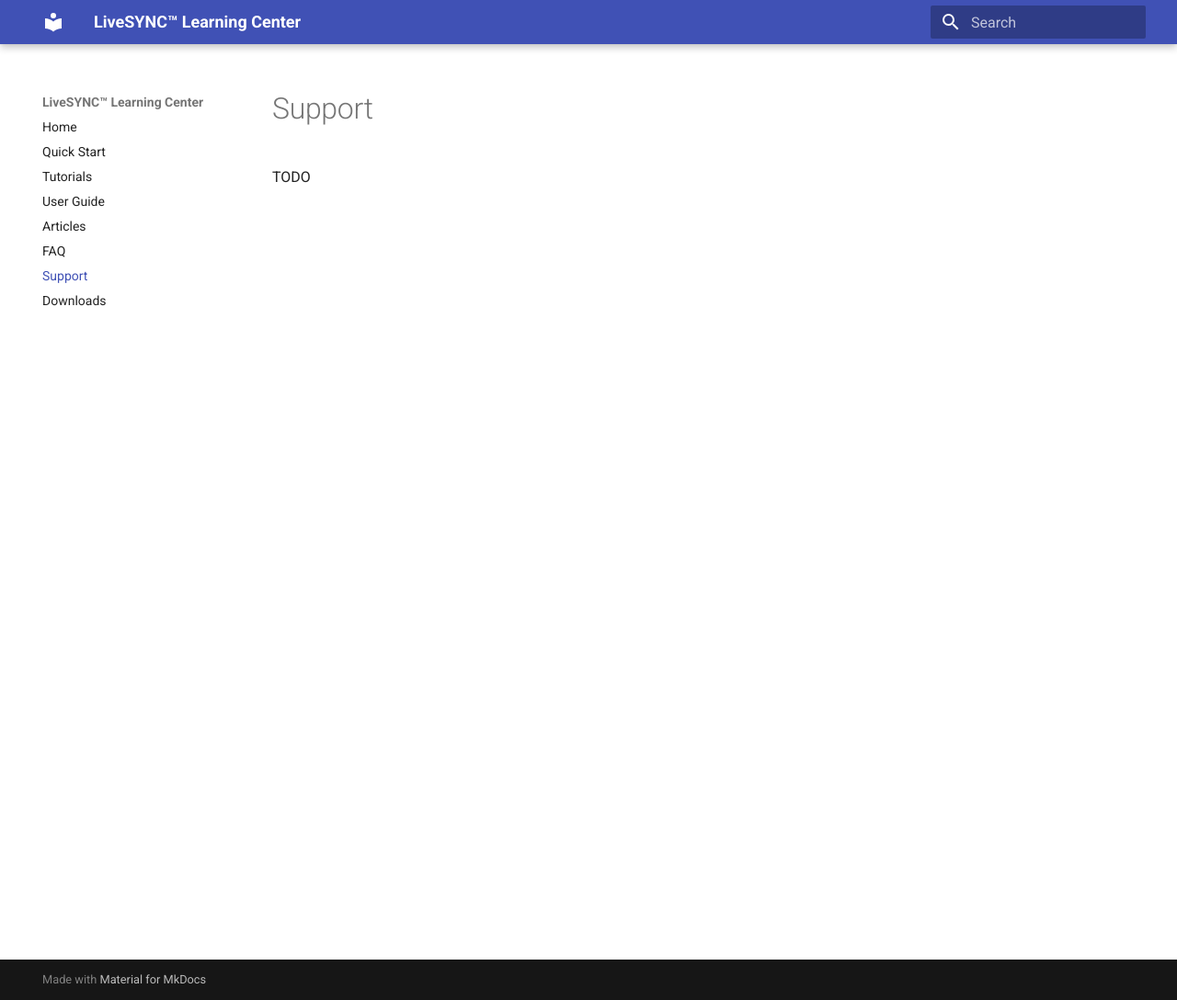
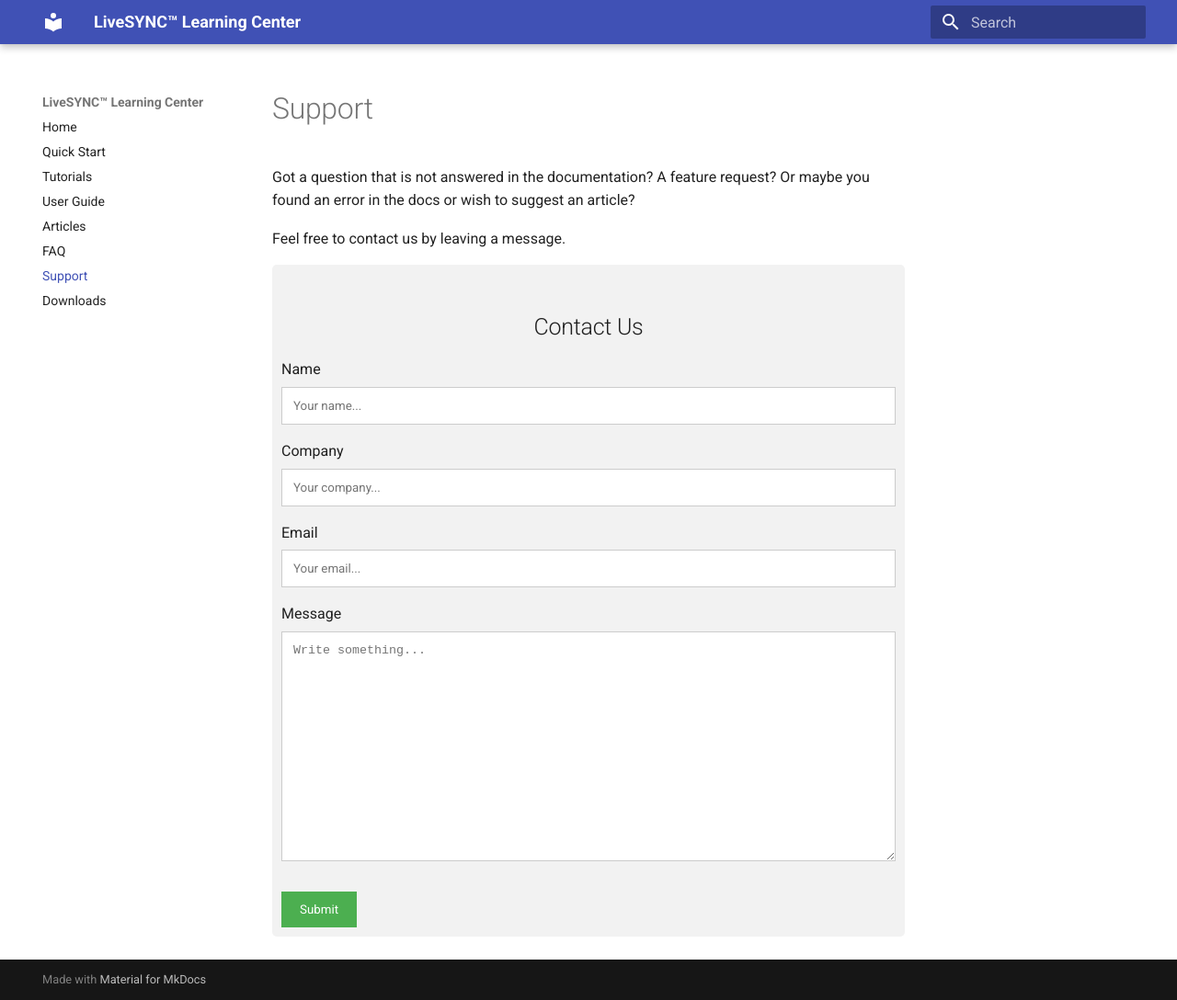
Before and after one commit to FinweLtd/doc-livesync-all, an MkDocs documentation site: the page built from docs/support.md, in a window 1280 px wide and 1088 px high. Shown: the whole window at 92% size. Built offline with MkDocs 1.6.1 and Material for MkDocs 9.7.7, drawn with Linux system fonts in a browser that asks for light colours.

Commit message:
Added a working contact form (by using external service).

```diff
--- a/docs/support.md
+++ b/docs/support.md
@@ -1,3 +1,58 @@
 # Support
 
-TODO
+Got a question that is not answered in the documentation? A feature request? Or maybe you found
+an error in the docs or wish to suggest an article?
+
+Feel free to contact us by leaving a message.
+
+<div class="container">
+<style type="text/css" rel="stylesheet">
+* {
+  box-sizing: border-box;
+}
+input[class=contact], textarea {
+  width: 100%;
+  padding: 12px;
+  border: 1px solid #ccc;
+  margin-top: 6px;
+  margin-bottom: 16px;
+  resize: vertical;
+}
+input[type=submit] {
+  background-color: #4CAF50;
+  color: white;
+  padding: 12px 20px;
+  margin-top: 10px;
+  border: none;
+  cursor: pointer;
+}
+input[type=submit]:hover {
+  background-color: #45a049;
+}
+.container {
+  border-radius: 5px;
+  background-color: #f2f2f2;
+  padding: 10px;
+}
+</style>
+  <div style="text-align:center">
+    <h2>Contact Us</h2>
+  </div>
+  <div class="row">
+    <div class="col">
+      <script src="https://www.google.com/recaptcha/api.js" async defer></script>
+      <form accept-charset="UTF-8" action="https://usebasin.com/f/da246548b26a" enctype="multipart/form-data" method="POST">
+        <label for="name">Name</label>
+        <input class="contact" type="text" id="name" name="name" placeholder="Your name...">
+        <label for="company">Company</label>
+        <input class="contact" type="text" id="company" name="company" placeholder="Your company...">
+        <label for="email">Email</label>
+        <input class="contact" type="text" id="email" name="email" placeholder="Your email...">
+        <label for="message">Message</label>
+        <textarea id="message" name="message" placeholder="Write something..." style="height:250px"></textarea>
+        <div class="g-recaptcha" data-sitekey="6Lew3SMUAAAAAJ82QoS7gqOTkRI_dhYrFy1f7Sqy"></div>
+        <input type="submit" value="Submit">
+      </form>
+    </div>
+  </div>
+</div>
```
Also changed, not shown: README.md (+5 -0 lines), docs/README.md (+2 -2 lines).
